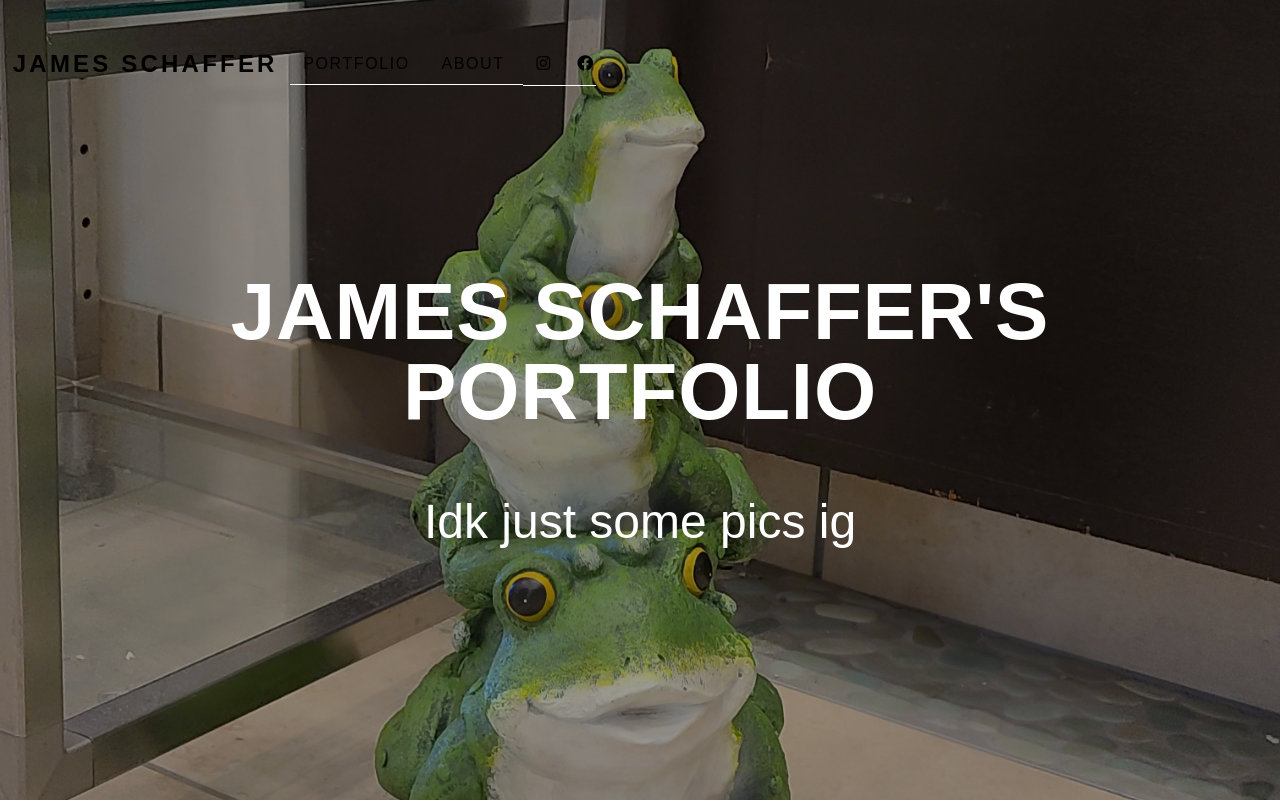
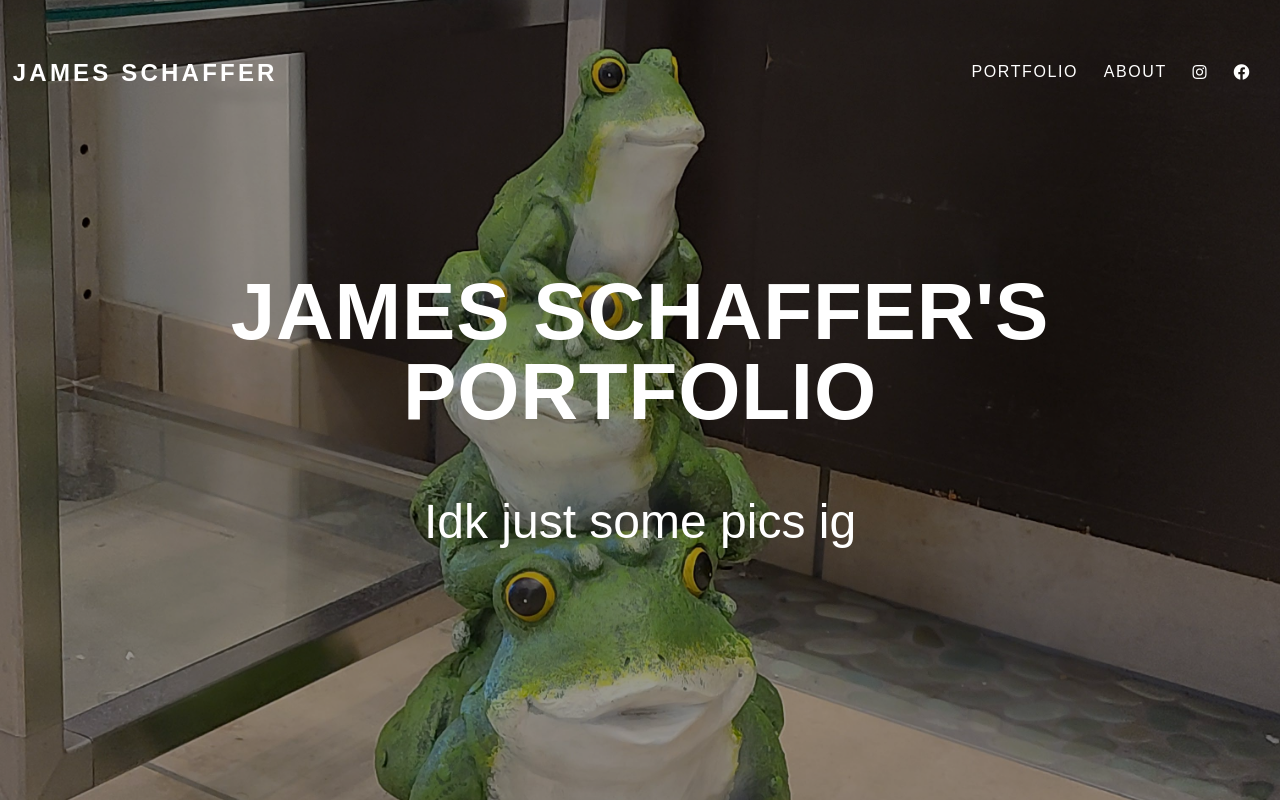
Before and after one commit to JSchafferr/JSchafferr.github.io, a plain HTML site: page index.html in a window 1280 px wide. Shown: the top 802 px of the page. Drawn offline with Linux system fonts and the light colour scheme.

Commit message:
finishing up

```diff
--- a/css/styles.css
+++ b/css/styles.css
@@ -5,6 +5,13 @@ html {
   box-sizing: border-box;
   font-family: Arial, Helvetica, sans-serif;
   height: 100%;
+  scroll-behavior: smooth;
+}
+
+@media (prefers-reduced-motion) {
+  html {
+    scroll-behavior: initial;
+  }
 }
 
 body {
@@ -107,6 +114,31 @@ img {
   height: 8rem;
 }
 
+@supports (position: sticky) {
+  .top-nav {
+    position: -webkit-sticky; /*for safari */
+    position: sticky;
+  }
+}
+
+.top-nav .logo a,
+.top-nav .nav-menu a {
+  color: white;
+}
+
+.top-nav .nav-menu a:hover {
+  border-bottom: 1px solid #fff;
+}
+
+.top-nav .nav-menu a {
+  border-bottom: 1px solid rgba(0, 0, 0, 0);
+}
+
+.section-scroll {
+  scroll-margin-top: 9rem;
+  padding: 0 0 4rem 0;
+}
+
 .hero-box {
   display: grid;
   grid-template-columns: 1fr;
@@ -117,6 +149,7 @@ img {
   align-items: start;
   height: 100%;
   width: 100%;
+  margin-top: -8rem;
 }
 
 .hero-image-box {
@@ -265,6 +298,15 @@ img {
     font-size: 1.1rem;
     line-height: 1.5rem;
   }
+  .nav-bar {
+    line-height: 1.5rem;
+  }
+  .nav-menu {
+    padding: 0 1rem;
+  }
+  .nav-item {
+    flex: 1 1;
+  }
 }
 
 @media (min-width: 920px) {
@@ -296,4 +338,16 @@ img {
     font-size: 2rem;
     padding: 0 2rem 2rem 2rem;
   }
+  .nav-bar {
+    justify-content: space-between;
+    padding: 2rem 0;
+    line-height: 1rem;
+  }
+  .nav-menu {
+    width: auto;
+    justify-self: end;
+  }
+  .top-nav {
+    width: 100%;
+  }
 }
--- a/index.html
+++ b/index.html
@@ -11,7 +11,7 @@
   </head>
   <body>
     <!-- Begin Navigation -->
-    <nav class="nav-bar top-nav">
+    <nav class="nav-bar top-nav" id="top-nav-bar">
       <h1 class="logo"><a href="index.html">James Schaffer</a></h1>
       <ul class="nav-menu">
         <li class="nav-item"><a href="#portfolio">Portfolio</a></li>
@@ -217,6 +217,21 @@
     <script src="js/glightbox.min.js"></script>
     <script type="text/javascript">
       const glightbox = GLightbox({ loop: true });
+
+      window.onscroll = function () {
+        scrollFunction();
+      };
+
+      function scrollFunction() {
+        if (
+          document.body.scrollTop > 20 ||
+          document.document.Element.scrollTop > 20
+        ) {
+          document.getElementbyId("top-nav-bar").style.background = "#000000";
+        } else {
+          document.getElementbyId("top-nav-bar").style.background = "none";
+        }
+      }
     </script>
   </body>
 </html>
```
